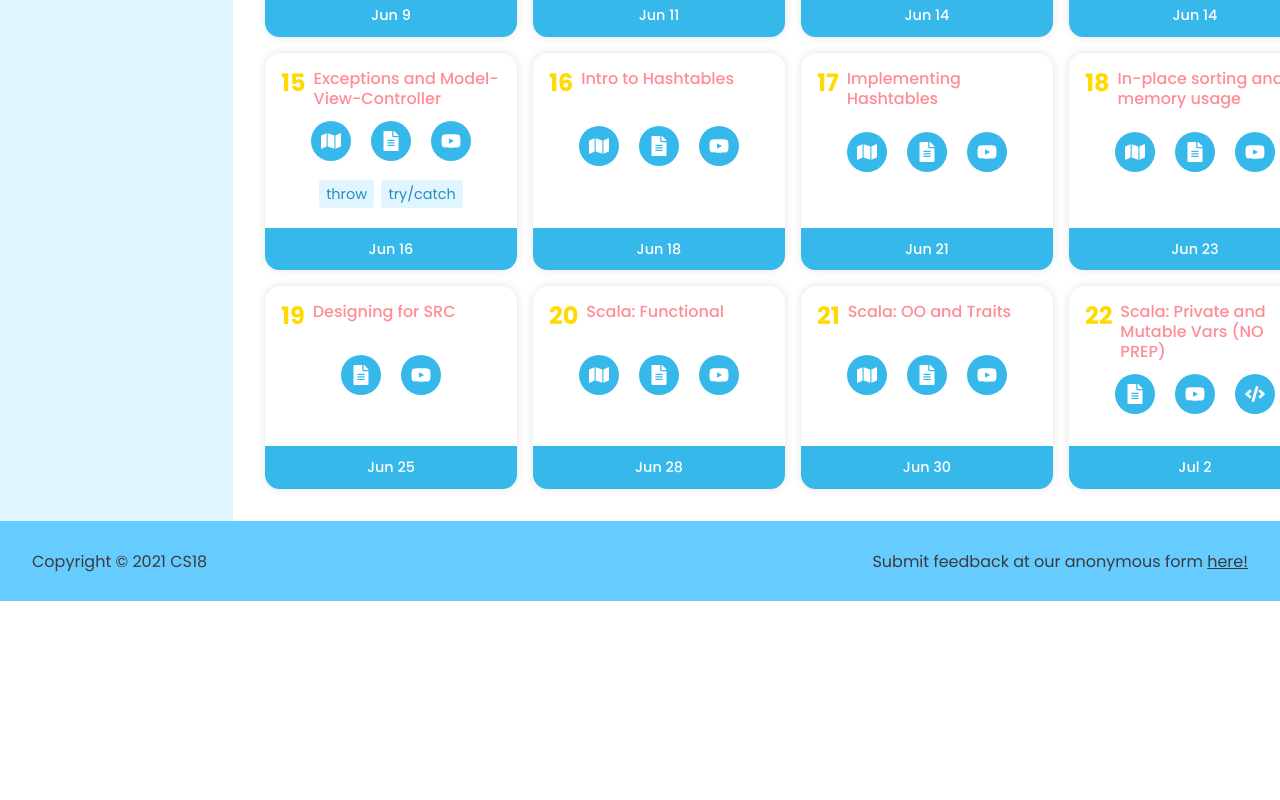
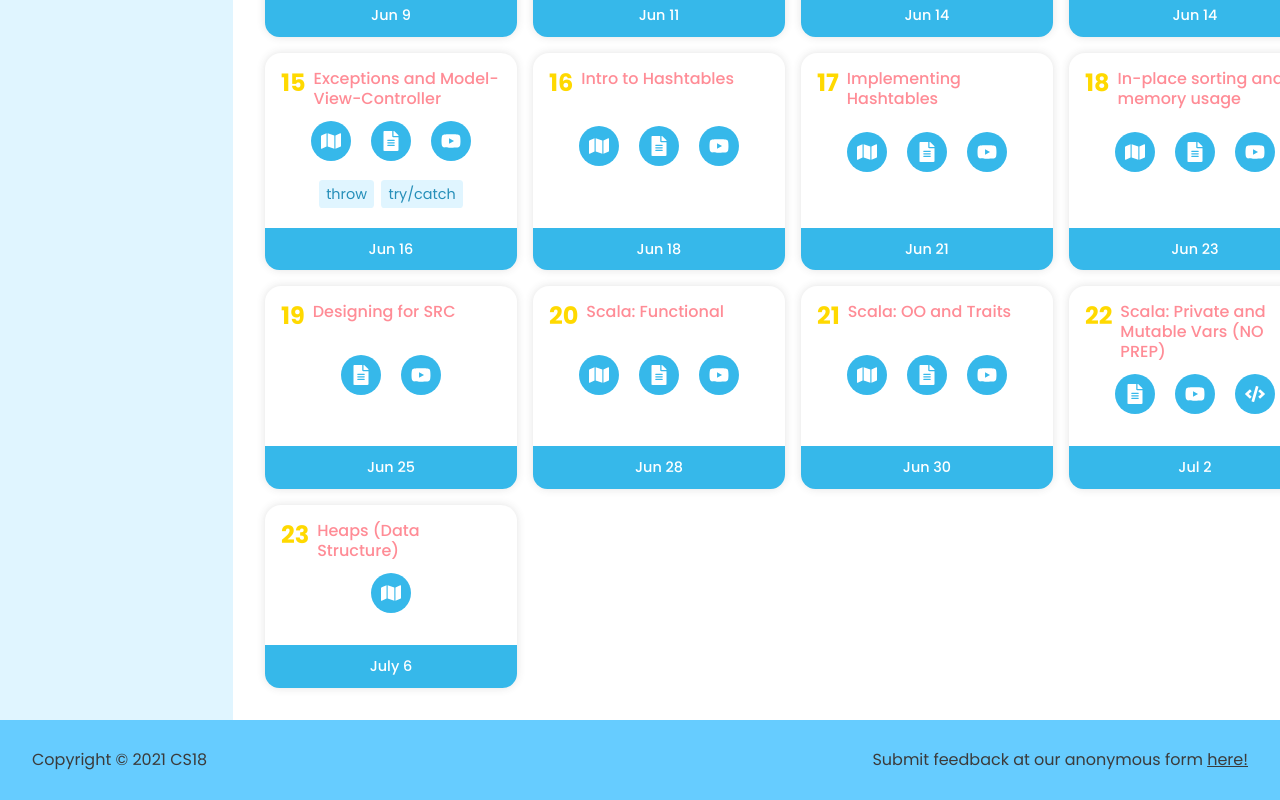
Before and after one commit to cs18-summer-2021/cs18-summer-2021.github.io, a React (Create React App) app: page /classes in a window 1280 px wide. Shown: the part 1015-1815 px from the top of the page. Before the commit the page ends 1616 px from the top, so only its background shows below. Built offline with nearby package versions, Linux system fonts and the light colour scheme.

Commit message:
lec23 setup

```diff
--- a/src/Info/Notes/Classes/Classes.js
+++ b/src/Info/Notes/Classes/Classes.js
@@ -269,6 +269,13 @@ const classes = [
 	    makeIcon(iconType.CODE, makeUrl(22, "Bookings.scala"))
 	],
 	tags: []
+    },
+    {
+    	number: 23, title: "Heaps (Data Structure)", outDate: "July 6", active: true,
+	links: [
+	    makeIcon(iconType.SETUP, "https://hackmd.io/@cs18-spring-2021/lec22setup-sum")
+	],
+	tags: []
     }
 ]
 
```
